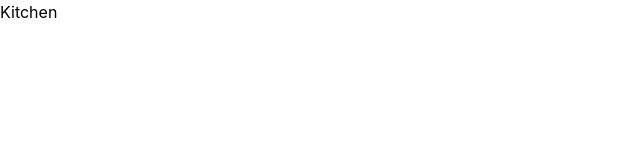
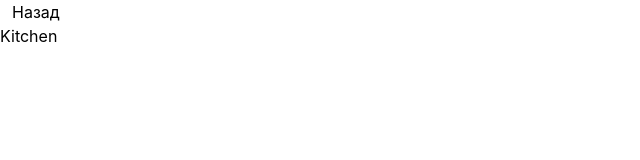
Before and after one commit to septoon/zakup, a React (Create React App) app: page /kitchen in a window 1280 px wide. Shown: the top 160 px of the page, without its empty margins (0-640 px from the left). Built offline with nearby package versions, Linux system fonts and the light colour scheme.

Commit message:
added back button

```diff
--- a/src/components/Bar.js
+++ b/src/components/Bar.js
@@ -1,8 +1,14 @@
 import React from 'react'
+import { Link } from 'react-router-dom'
 
 const Bar = () => {
   return (
-    <div>Bar</div>
+    <div className='flex flex-col'>
+      <div className='flex justify-start pl-3'>
+        <Link to='/zakup'>Назад</Link>
+      </div>
+      <h1>Bar</h1>
+    </div>
   )
 }
 
--- a/src/components/House.js
+++ b/src/components/House.js
@@ -1,8 +1,14 @@
 import React from 'react'
+import { Link } from 'react-router-dom'
 
 const House = () => {
   return (
-    <div>House</div>
+    <div className='flex flex-col'>
+      <div className='flex justify-start pl-3'>
+        <Link to='/zakup'>Назад</Link>
+      </div>
+      <h1>House</h1>
+    </div>
   )
 }
 
--- a/src/components/Kitchen.js
+++ b/src/components/Kitchen.js
@@ -1,8 +1,14 @@
 import React from 'react'
+import { Link } from 'react-router-dom'
 
 const Kitchen = () => {
   return (
-    <div>Kitchen</div>
+    <div className='flex flex-col'>
+      <div className='flex justify-start pl-3'>
+        <Link to='/zakup'>Назад</Link>
+      </div>
+      <h1>Kitchen</h1>
+    </div>
   )
 }
 
--- a/src/components/Mangal.js
+++ b/src/components/Mangal.js
@@ -1,8 +1,14 @@
 import React from 'react'
+import { Link } from 'react-router-dom'
 
 const Mangal = () => {
   return (
-    <div>Mangal</div>
+    <div className='flex flex-col'>
+      <div className='flex justify-start pl-3'>
+        <Link to='/zakup'>Назад</Link>
+      </div>
+      <h1>Mangal</h1>
+    </div>
   )
 }
 
```
Also changed, not shown: src/components/Home.js (deleted).
